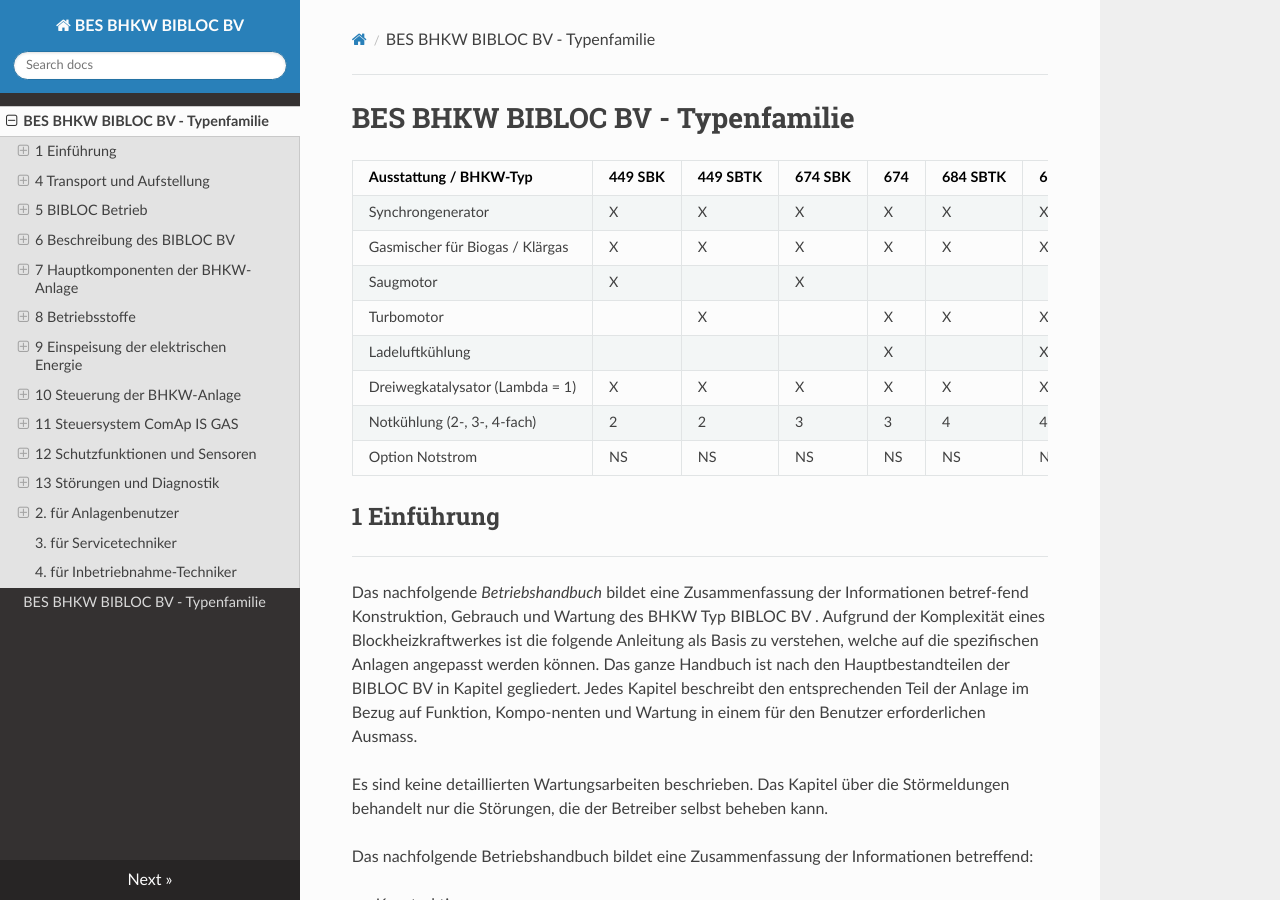
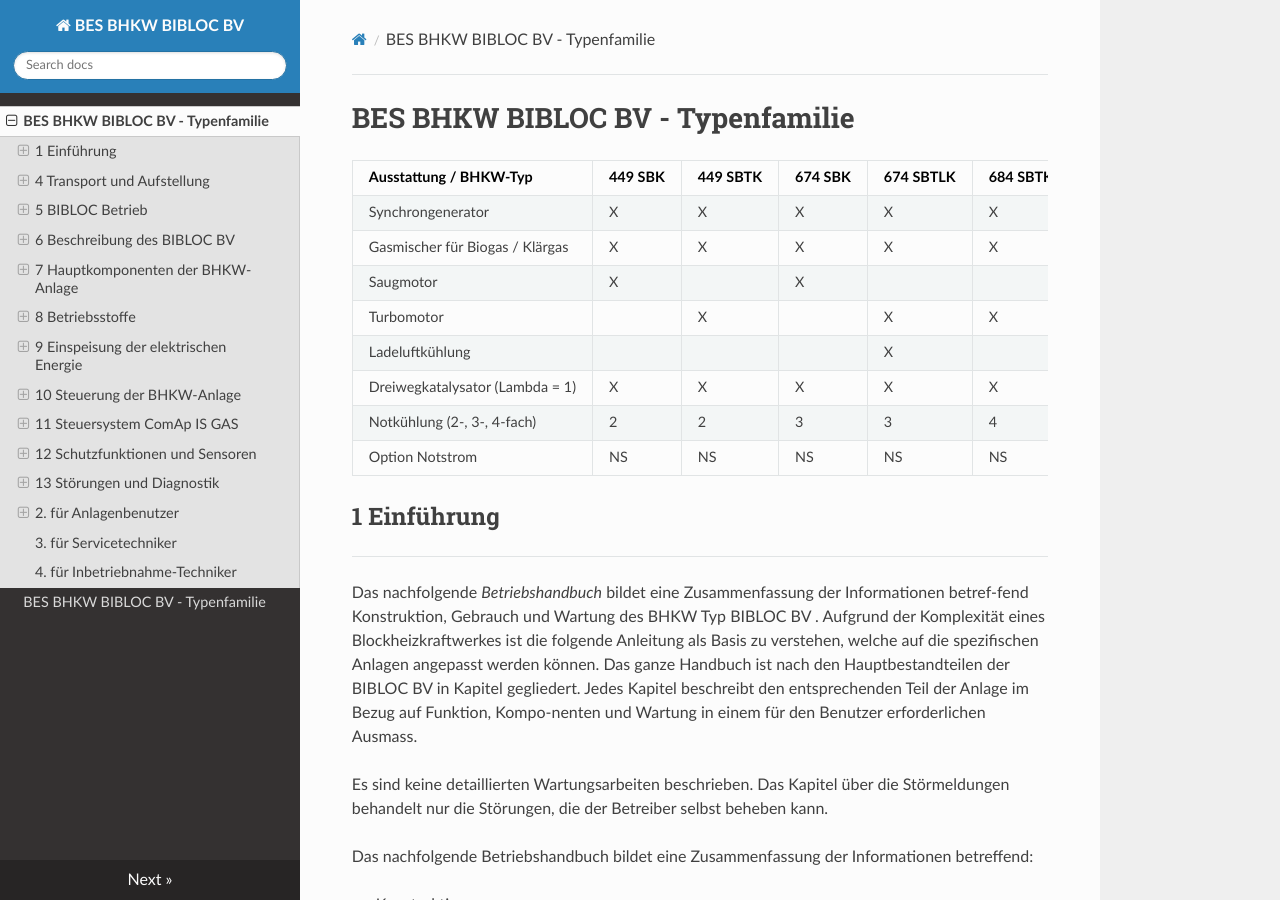
Before and after one commit to benmastered/BES-BHKW-Bibloc, an MkDocs documentation site: the page built from docs/index.md, in a window 1280 px wide and 900 px high. Built offline with MkDocs 1.6.1, drawn with Linux system fonts in a browser that asks for light colours; nearby versions of some CDN libraries.

Commit message:
index.md aktualisieren

```diff
--- a/docs/index.md
+++ b/docs/index.md
@@ -1,7 +1,7 @@
 BES BHKW BIBLOC BV - Typenfamilie
 ==================
 
-| Ausstattung / BHKW-Typ              | 449 SBK | 449 SBTK | 674 SBK | 674  | 684 SBTK | 684  |
+| Ausstattung / BHKW-Typ              | 449 SBK | 449 SBTK | 674 SBK | 674 SBTLK | 684 SBTK | 684 SBTLK |
 |-------------------------------------|---------|----------|---------|-----------|----------|-----------|
 | Synchrongenerator                   |    X    |     X    |    X    |     X     |     X    |     X     |
 | Gasmischer für Biogas / Klärgas     |    X    |     X    |    X    |     X     |     X    |     X     |
```
